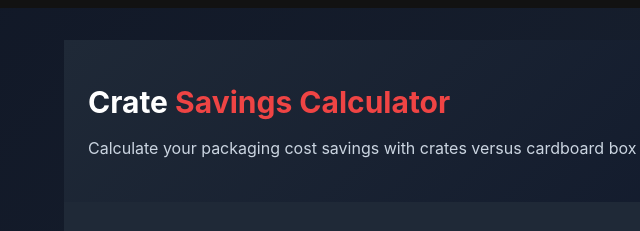
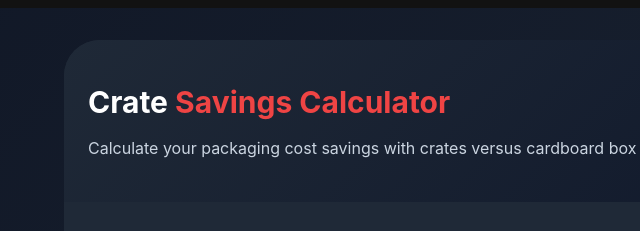
Before and after one commit to lars-daarom/giordano-calculator, a plain HTML site: page index.html in a window 1280 px wide. Shown: the top 231 px of the page, 128-768 px from the left. Drawn offline with Linux system fonts and the dark colour scheme.

Commit message:
style: add border radius to header

```diff
--- a/styles.css
+++ b/styles.css
@@ -65,7 +65,7 @@
   /* ====================================================================
      HEADER
   ==================================================================== */
-  #ecs-calc .bg-gradient-to-r{background:linear-gradient(135deg,#1e293b 0%,#0f172a 100%)}
+  #ecs-calc .bg-gradient-to-r{background:linear-gradient(135deg,#1e293b 0%,#0f172a 100%);border-radius:36px 0 0 0}
   #ecs-calc .bg-red-600{background:#dc2626}
   #ecs-calc .px-4{padding-inline:1rem}
   #ecs-calc .py-2{padding-block:.5rem}
@@ -381,7 +381,7 @@
     #ecs-calc { color:#f3f4f6; }
     #ecs-calc .bg-gradient-to-br{background:linear-gradient(135deg,#111827 0%,#1f2937 100%)}
     #ecs-calc .bg-white{background:#1f2937}
-    #ecs-calc .bg-gradient-to-r{background:linear-gradient(135deg,#1f2937 0%,#0f172a 100%)}
+    #ecs-calc .bg-gradient-to-r{background:linear-gradient(135deg,#1f2937 0%,#0f172a 100%);border-radius:36px 0 0 0}
     #ecs-calc .text-gray-600{color:#d1d5db}
     #ecs-calc .text-gray-700{color:#e5e7eb}
     #ecs-calc .nav-btn{background:#374151;border-color:#4b5563;color:#f3f4f6}
```
